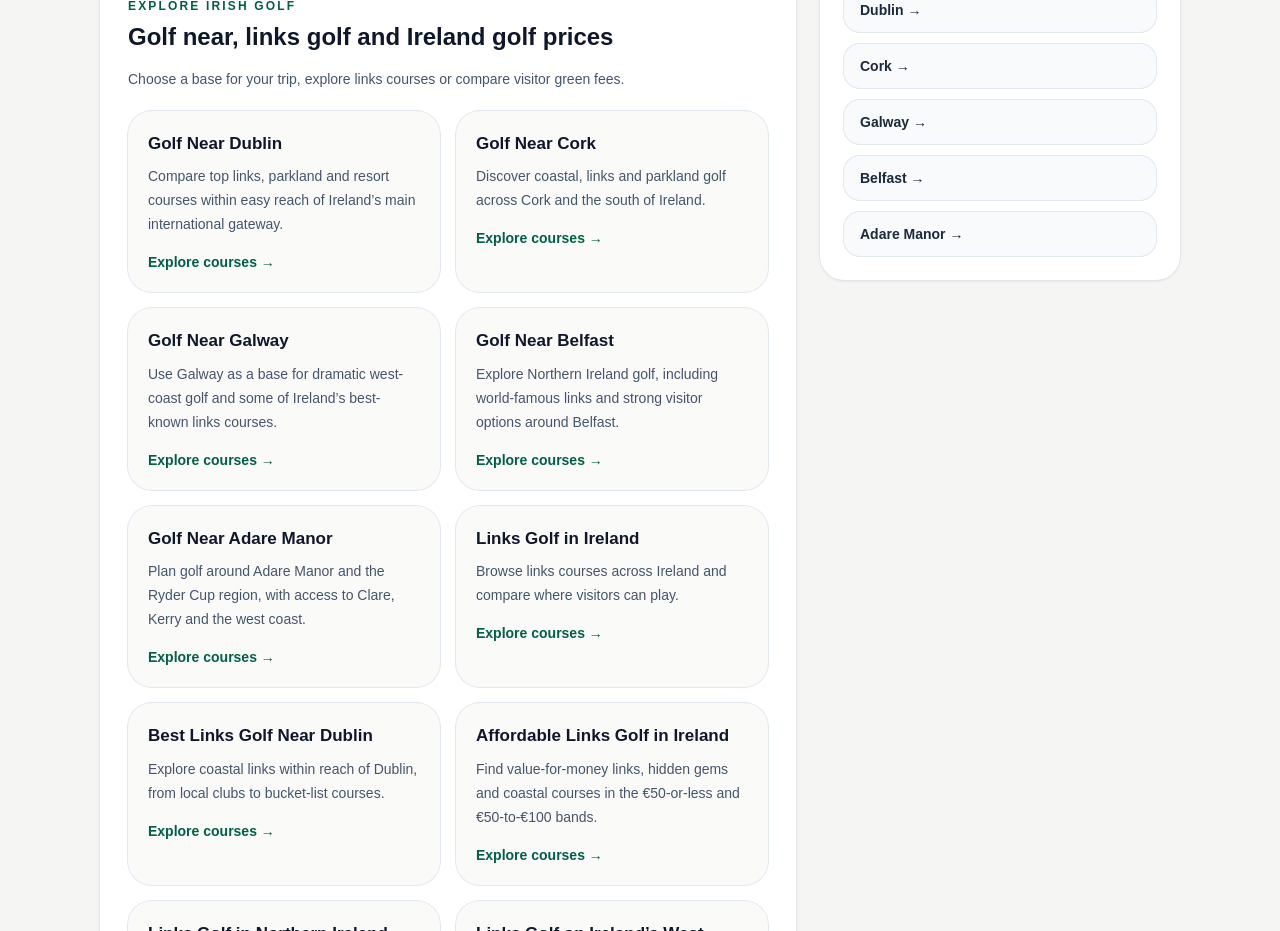
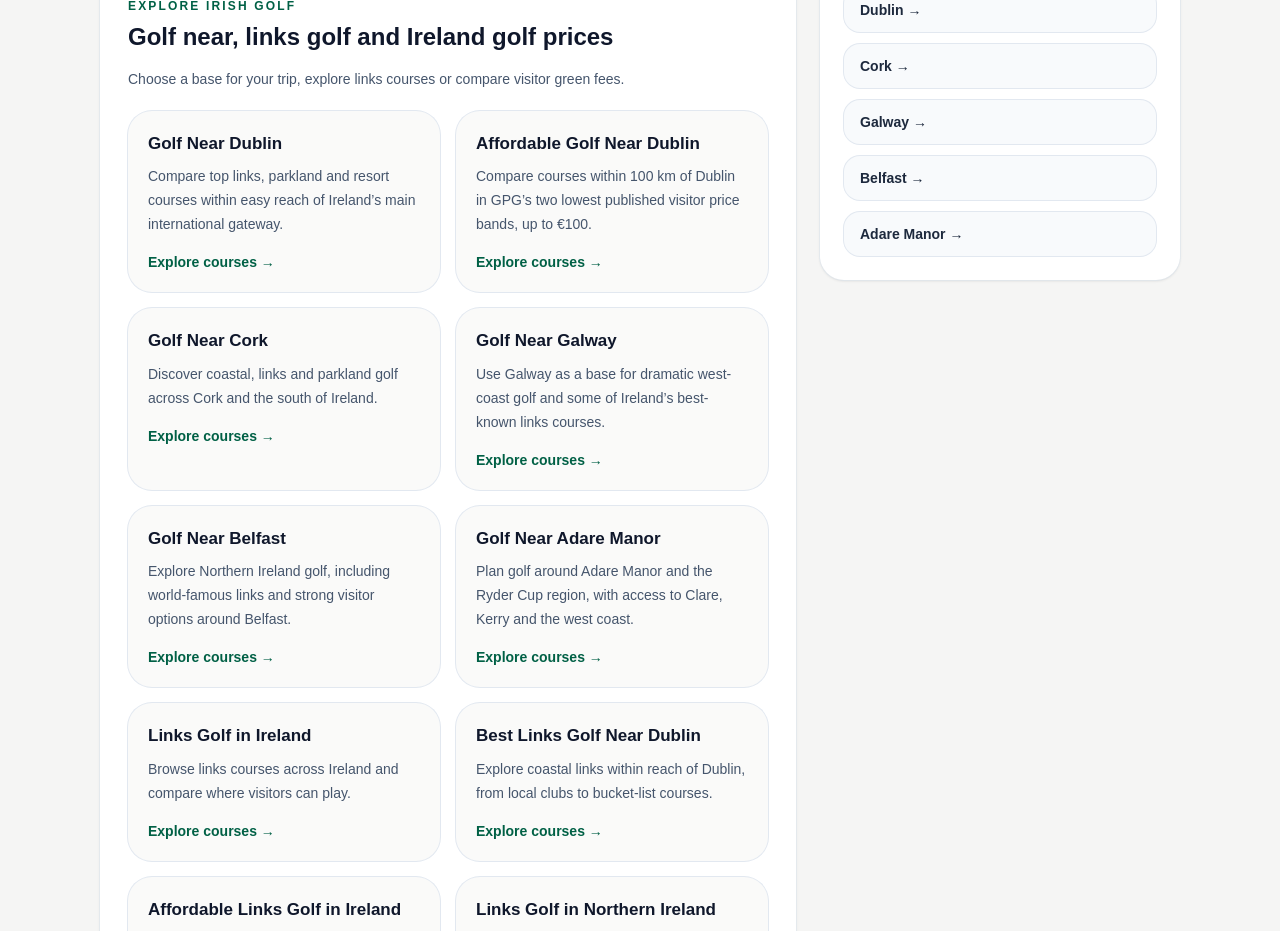
Before and after one commit to DaveKW2G/where2golf, a Next.js app: page /ireland in a window 1280 px wide. Shown: the part 1520-2451 px from the top of the page. Built offline with nearby package versions, Linux system fonts and the light colour scheme.

Commit message:
Link Dublin value guide from Ireland hub

```diff
--- a/app/ireland/page.tsx
+++ b/app/ireland/page.tsx
@@ -30,6 +30,12 @@ const golfNearGuides = [
     href: "/golf-near-dublin",
     description:
       "Compare top links, parkland and resort courses within easy reach of Ireland’s main international gateway.",
+  },
+  {
+    title: "Affordable Golf Near Dublin",
+    href: "/affordable-golf-near-dublin",
+    description:
+      "Compare courses within 100 km of Dublin in GPG’s two lowest published visitor price bands, up to €100.",
   },
   {
     title: "Golf Near Cork",
```
